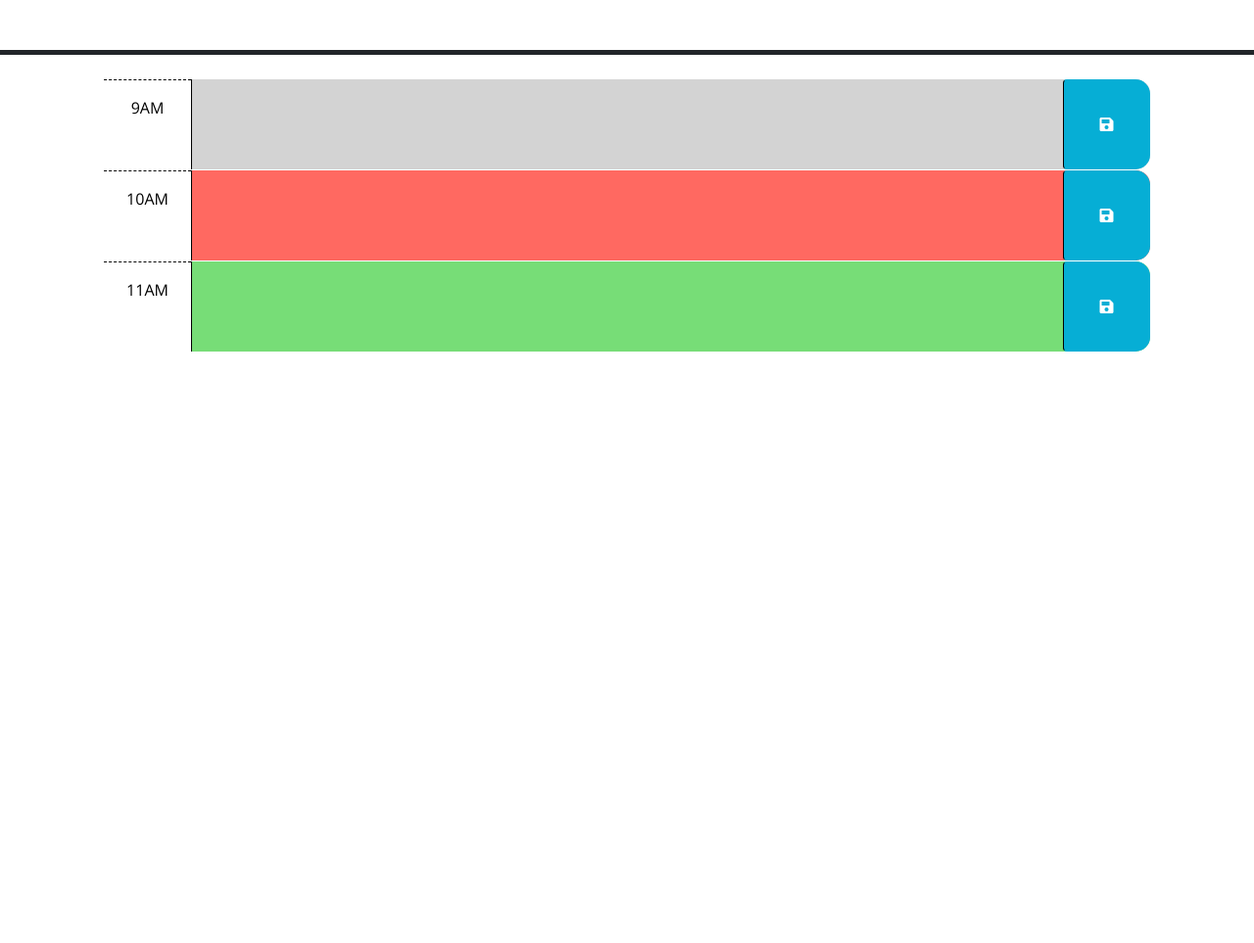
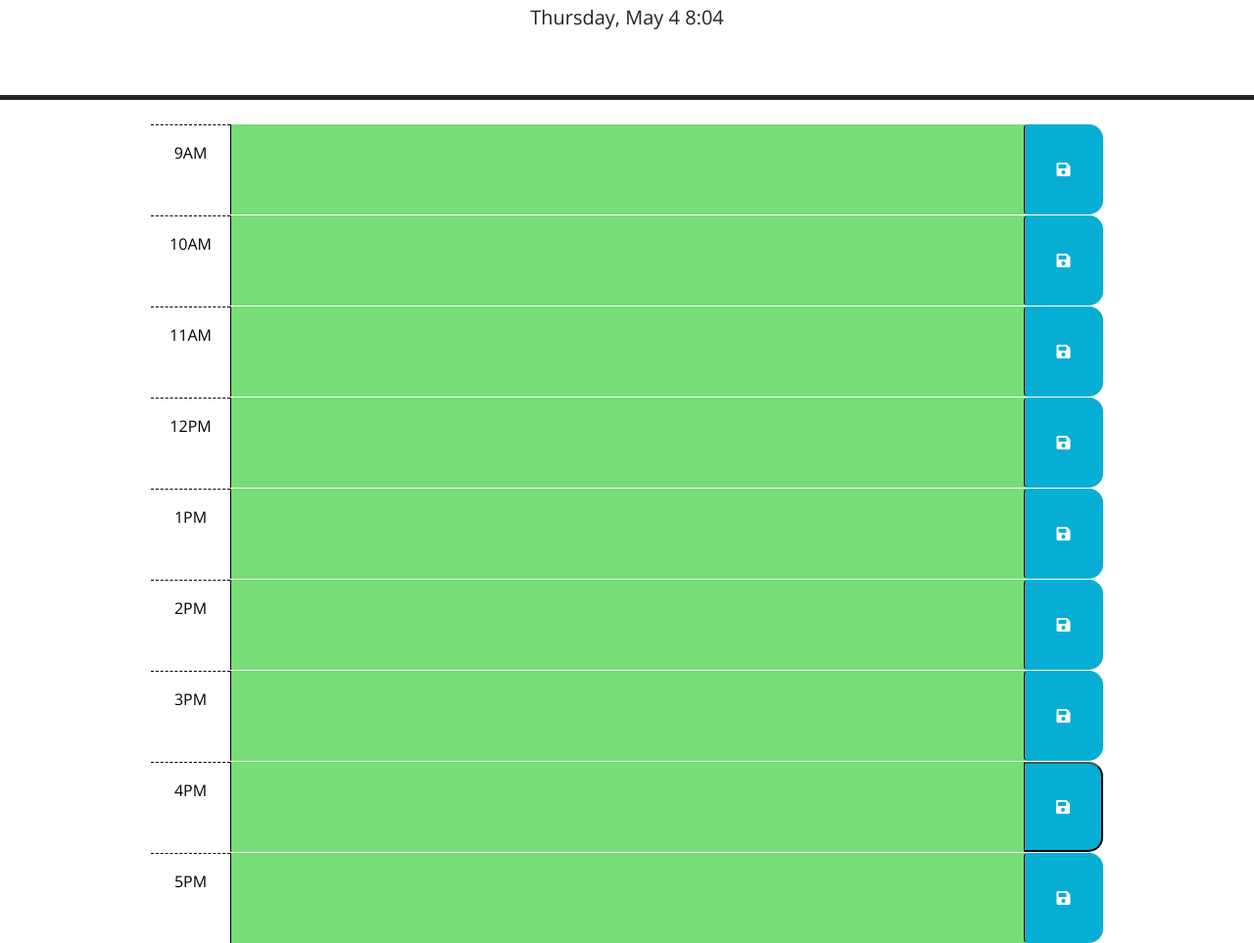
Before and after one commit to ALugo0823/work-day-planner, a plain HTML site: page index.html in a window 1280 px wide. Shown: the part 176-1139 px from the top of the page at 98% size. Before the commit the page ends 800 px from the top, so only its background shows below. Drawn offline with nearby package versions, Linux system fonts and the light colour scheme; files that its build step writes are made by us from their sources.

Commit message:
finalized script file

```diff
--- a/develop/js/script.js
+++ b/develop/js/script.js
@@ -1,23 +1,35 @@
-// Wrap all code that interacts with the DOM in a call to jQuery to ensure that
-// the code isn't run until the browser has finished rendering all the elements
-// in the html.
-$(function () {
-    // TODO: Add a listener for click events on the save button. This code should
-    // use the id in the containing time-block as a key to save the user input in
-    // local storage. HINT: What does `this` reference in the click listener
-    // function? How can DOM traversal be used to get the "hour-x" id of the
-    // time-block containing the button that was clicked? How might the id be
-    // useful when saving the description in local storage?
-    //
-    // TODO: Add code to apply the past, present, or future class to each time
-    // block by comparing the id to the current hour. HINTS: How can the id
-    // attribute of each time-block be used to conditionally add or remove the
-    // past, present, and future classes? How can Day.js be used to get the
-    // current hour in 24-hour time?
-    //
-    // TODO: Add code to get any user input that was saved in localStorage and set
-    // the values of the corresponding textarea elements. HINT: How can the id
-    // attribute of each time-block be used to do this?
-    //
-    // TODO: Add code to display the current date in the header of the page.
-  });
+//display date with the current time using dayJS
+$('#currentDay').text(dayjs().format('dddd, MMMM D h:mm'));
+
+//function that wraps up all the DOM elements using JQuery
+$(function() {
+  //event listener upon user clicking on the save button, function is called to store user input
+  $('.saveBtn').on('click', storeUserInput);
+  //function with stores user data in local storage
+  function storeUserInput(){
+    localStorage.setItem($(this).parents().attr('id'), $(this).siblings().eq(1).val());
+  }
+//function which checks current time and then uses conditional statement to determine which color the block will be
+  function timeBlock(){
+    var currentTime = dayjs().hour();
+    $('.time-block').each(function(){
+      var time = $(this).attr('id');
+      if (time < currentTime){
+        $(this).addClass('past');
+      } else if (time == currentTime){
+        $(this).addClass('present');
+      } else{
+        $(this).addClass('future');
+      }
+    });
+  }
+  timeBlock();
+//function which keeps the user input persistent. Upon refreshing the page, the users previous input is displayed
+  function loadUserData(){
+    $('.description').each(function(){
+      $(this).val(localStorage.getItem($(this).parents().attr('id')));
+    })
+  }
+  loadUserData();
+
+})
--- a/index.html
+++ b/index.html
@@ -18,8 +18,8 @@
       href="https://fonts.googleapis.com/css?family=Open+Sans&display=swap"
       rel="stylesheet"
     />
-    <link rel="stylesheet" href="style.css" />
-    <title>Work Day Scheduler</title>
+    <link rel="stylesheet" href="./develop/css/style.css" />
+    <title>Workday Agenda</title>
   </head>
 
   <body>
@@ -29,38 +29,75 @@
       <p id="currentDay" class="lead"></p>
     </header>
     <div class="container-lg px-5">
-      <!-- Use class for "past", "present", and "future" to apply styles to the
-        time-block divs accordingly. The javascript will need to do this by
-        adding/removing these classes on each div by comparing the hour in the
-        id to the current hour. The html provided below is meant to be an example
-        demonstrating how the css provided can be leveraged to create the
-        desired layout and colors. The html below should be removed or updated
-        in the finished product. Remember to delete this comment once the
-        code is implemented.
-        -->
 
-      <!-- Example of a past time block. The "past" class adds a gray background color. -->
-      <div id="hour-9" class="row time-block past">
+        <div class="container-lg px-5">
+          <div id="9" class="row time-block">
             <div class="col-2 col-md-1 hour text-center py-3">9AM</div>
-        <textarea class="col-8 col-md-10 description" rows="3"> </textarea>
+            <textarea class="col-8 col-md-10 description" rows="3"></textarea>
             <button class="btn saveBtn col-2 col-md-1" aria-label="save">
               <i class="fas fa-save" aria-hidden="true"></i>
             </button>
           </div>
 
-      <!-- Example of a a present time block. The "present" class adds a red background color. -->
-      <div id="hour-10" class="row time-block present">
+          <div id="10" class="row time-block">
             <div class="col-2 col-md-1 hour text-center py-3">10AM</div>
-        <textarea class="col-8 col-md-10 description" rows="3"> </textarea>
+            <textarea class="col-8 col-md-10 description" rows="3"></textarea>
             <button class="btn saveBtn col-2 col-md-1" aria-label="save">
               <i class="fas fa-save" aria-hidden="true"></i>
             </button>
           </div>
 
-      <!-- Example of a future time block. The "future" class adds a green background color. -->
-      <div id="hour-11" class="row time-block future">
+          <div id="11" class="row time-block">
             <div class="col-2 col-md-1 hour text-center py-3">11AM</div>
-        <textarea class="col-8 col-md-10 description" rows="3"> </textarea>
+            <textarea class="col-8 col-md-10 description" rows="3"></textarea>
+            <button class="btn saveBtn col-2 col-md-1" aria-label="save">
+              <i class="fas fa-save" aria-hidden="true"></i>
+            </button>
+          </div>
+
+          <div id="12" class="row time-block">
+            <div class="col-2 col-md-1 hour text-center py-3">12PM</div>
+            <textarea class="col-8 col-md-10 description" rows="3"></textarea>
+            <button class="btn saveBtn col-2 col-md-1" aria-label="save">
+              <i class="fas fa-save" aria-hidden="true"></i>
+            </button>
+          </div>
+
+          <div id="13" class="row time-block">
+            <div class="col-2 col-md-1 hour text-center py-3">1PM</div>
+            <textarea class="col-8 col-md-10 description" rows="3"></textarea>
+            <button class="btn saveBtn col-2 col-md-1" aria-label="save">
+              <i class="fas fa-save" aria-hidden="true"></i>
+            </button>
+          </div>
+
+          <div id="14" class="row time-block">
+            <div class="col-2 col-md-1 hour text-center py-3">2PM</div>
+            <textarea class="col-8 col-md-10 description" rows="3"></textarea>
+            <button class="btn saveBtn col-2 col-md-1" aria-label="save">
+              <i class="fas fa-save" aria-hidden="true"></i>
+            </button>
+          </div>
+
+          <div id="15" class="row time-block">
+            <div class="col-2 col-md-1 hour text-center py-3">3PM</div>
+            <textarea class="col-8 col-md-10 description" rows="3"></textarea>
+            <button class="btn saveBtn col-2 col-md-1" aria-label="save">
+              <i class="fas fa-save" aria-hidden="true"></i>
+            </button>
+          </div>
+
+          <div id="16" class="row time-block">
+            <div class="col-2 col-md-1 hour text-center py-3">4PM</div>
+            <textarea class="col-8 col-md-10 description" rows="3"></textarea>
+            <button class="saveBtn col-2 col-md-1" aria-label="save">
+              <i class="fas fa-save" aria-hidden="true"></i>
+            </button>
+          </div>
+
+          <div id="17" class="row time-block">
+            <div class="col-2 col-md-1 hour text-center py-3">5PM</div>
+            <textarea class="col-8 col-md-10 description" rows="3"></textarea>
             <button class="btn saveBtn col-2 col-md-1" aria-label="save">
               <i class="fas fa-save" aria-hidden="true"></i>
             </button>
@@ -73,6 +110,6 @@
       crossorigin="anonymous"
     ></script>
 
-    <script src="script.js"></script>
+    <script src="./develop/js/script.js"></script>
   </body>
 </html>
```
Lines whose indentation alone changed are shown as unchanged.
